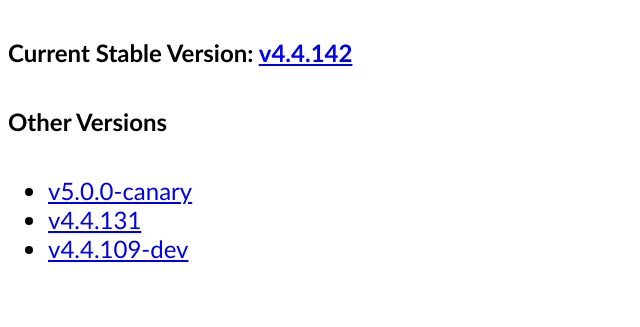
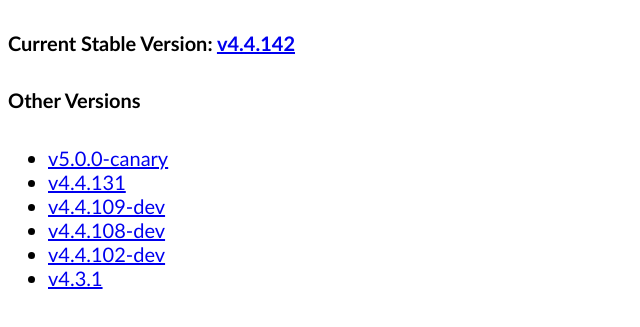
Before and after one commit to ExperiencersInternational/classicstart, a plain HTML site: page index.html in a window 1280 px wide. Shown: the part 67-394 px from the top of the page, without its empty margins (0-640 px from the left). Drawn offline with Linux system fonts and the light colour scheme.

Commit message:
Update index.html

```diff
--- a/index.html
+++ b/index.html
@@ -14,7 +14,7 @@
   .version
   {
    font-family: Calibri Light, Calibri, Source Sans Light, Source Sans, Google Sans;
-   font-size: 24px;
+   font-size: 20px;
   }
 </style>
 <body>
@@ -25,6 +25,9 @@
   <li class="version"><a href="https://github.com/FlynnFarrow/Classic-Start/releases/tag/v5.0.0-canary">v5.0.0-canary</a></li>
   <li class="version"><a href="https://github.com/FlynnFarrow/Classic-Start/releases/tag/v4.4.131">v4.4.131</a></li>
   <li class="version"><a href="https://github.com/FlynnFarrow/Classic-Start/releases/tag/v4.4.109-dev">v4.4.109-dev</a></li>
+  <li class="version"><a href="https://github.com/FlynnFarrow/Classic-Start/releases/tag/v4.4.108-dev">v4.4.108-dev</a></li>
+  <li class="version"><a href="https://github.com/FlynnFarrow/Classic-Start/releases/tag/v4.4.102-dev">v4.4.102-dev</a></li>
+  <li class="version"><a href="https://github.com/FlynnFarrow/Classic-Start/releases/tag/v4.3.1">v4.3.1</a></li>
 </ul>
 </body>
 </html>
```
